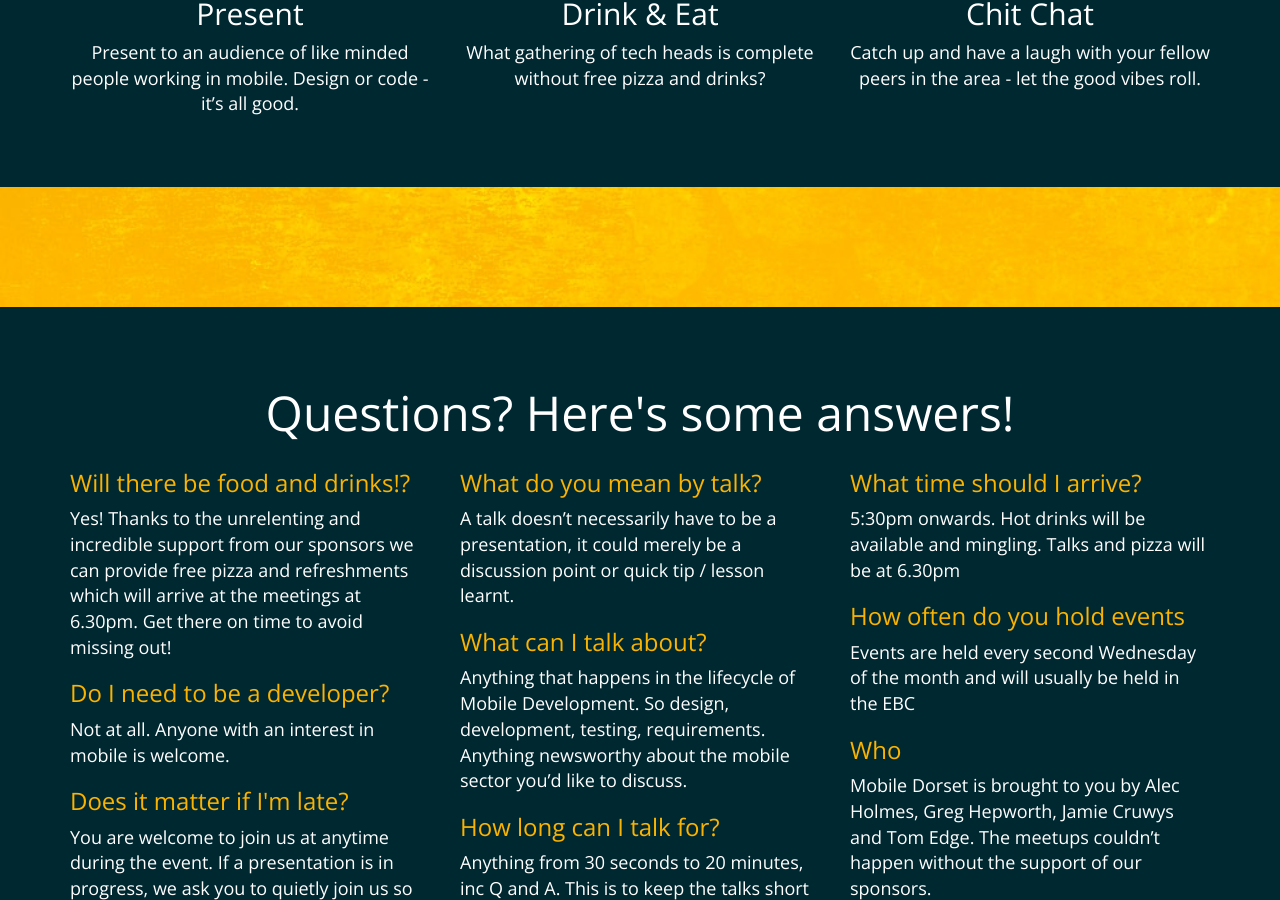
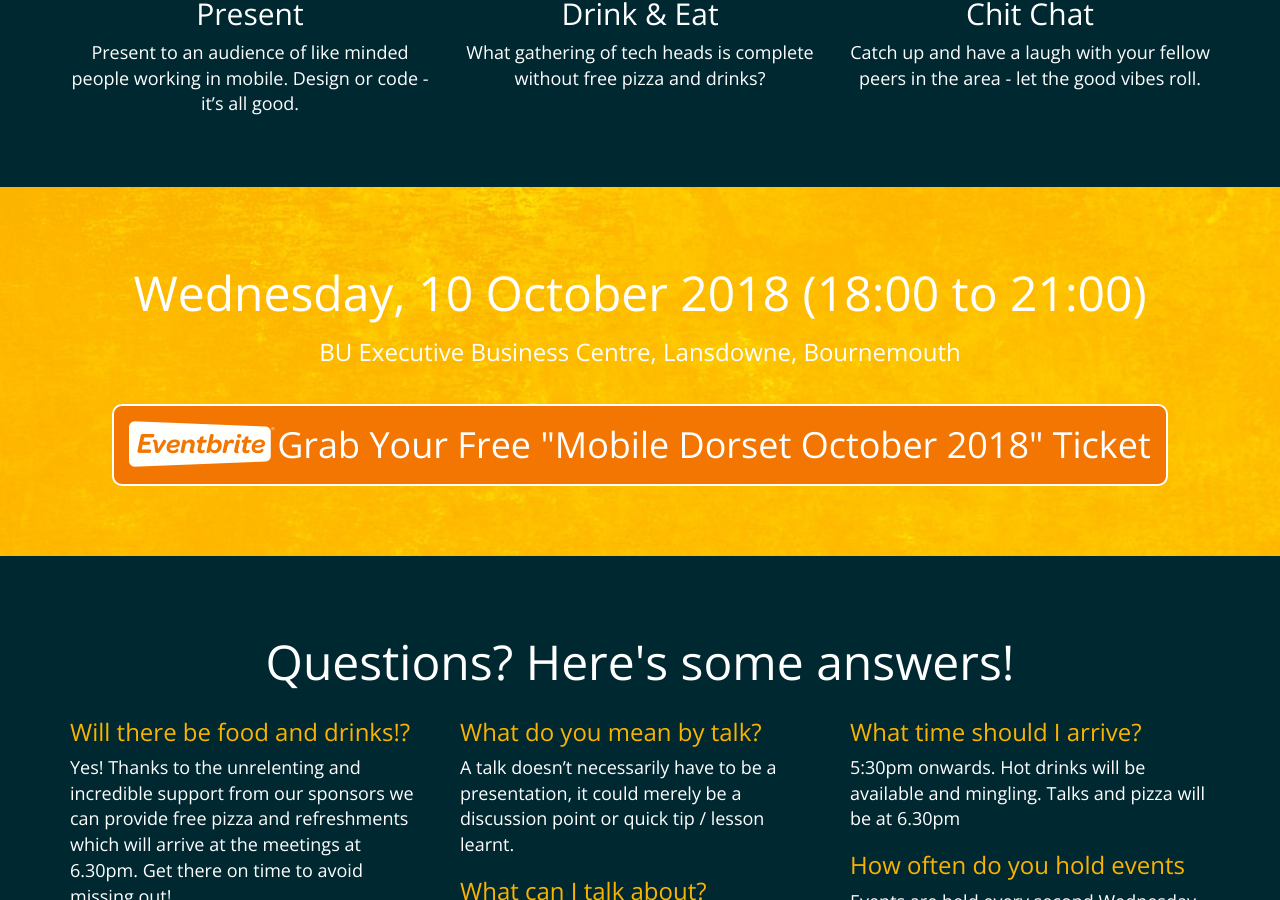
Before and after one commit to MobileDorset/mobiledorset.github.io, a Jekyll site: the page built from index.html, in a window 1280 px wide and 900 px high, scrolled down 971 px. Built offline with Jekyll 4.4.1, drawn with Linux system fonts in a browser that asks for light colours.

Commit message:
Update events.yml
Add dates for oct, nov and dec

```diff
--- a/_data/events.yml
+++ b/_data/events.yml
@@ -1,4 +1,12 @@
-- name: Mobile Dorset Summer Bash 2018
-  datetime: Wednesday, 8th August 2018 from 18:00
-  url: https://mobile-dorset-summer-bash-2018.eventbrite.co.uk
-  location: Eden Garden Bar, Terrace Road, Bournemouth, BH2 5AQ
+- name: Mobile Dorset October 2018
+  datetime: Wednesday, 10 October 2018 (18:00 to 21:00)
+  url: https://mobiledorset2018.eventbrite.co.uk/
+  location: BU Executive Business Centre, Lansdowne, Bournemouth
+- name: Mobile Dorset November 2018
+  datetime:	Wednesday, 14 November 2018 (18:00 to 21:00)
+  url: https://mobiledorset2018.eventbrite.co.uk/
+  location: BU Executive Business Centre, Lansdowne, Bournemouth
+- name: Mobile Dorset December 2018
+  datetime: Wednesday, 12 December 2018 (18:00 to 21:00)
+  url: https://mobiledorset2018.eventbrite.co.uk/
+  location: BU Executive Business Centre, Lansdowne, Bournemouth
```
